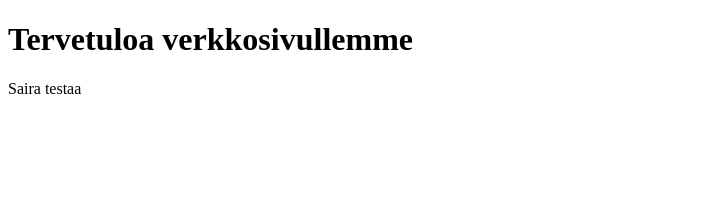
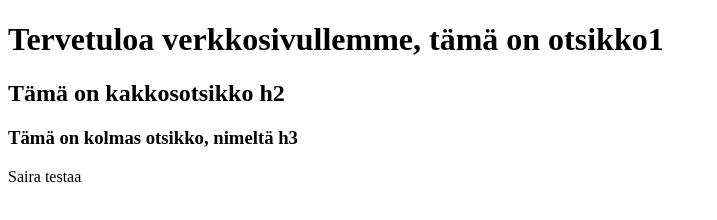
Before and after one commit to Sairaw/Sairaw.github.io, a plain HTML site: page index.html in a window 1280 px wide. Shown: the whole page, without its empty margins (0-717 px from the left). Drawn offline with Linux system fonts and the light colour scheme.

Commit message:
otsikot lisätty

```diff
--- a/index.html
+++ b/index.html
@@ -6,7 +6,9 @@
     <title>Document</title>
 </head>
 <body>
-    <h1>Tervetuloa verkkosivullemme</h1>
+    <h1>Tervetuloa verkkosivullemme, tämä on otsikko1</h1>
+    <h2>Tämä on kakkosotsikko h2</h2>
+    <h3>Tämä on kolmas otsikko, nimeltä h3</h3>
 
     <p> Saira testaa</p>
 
```
